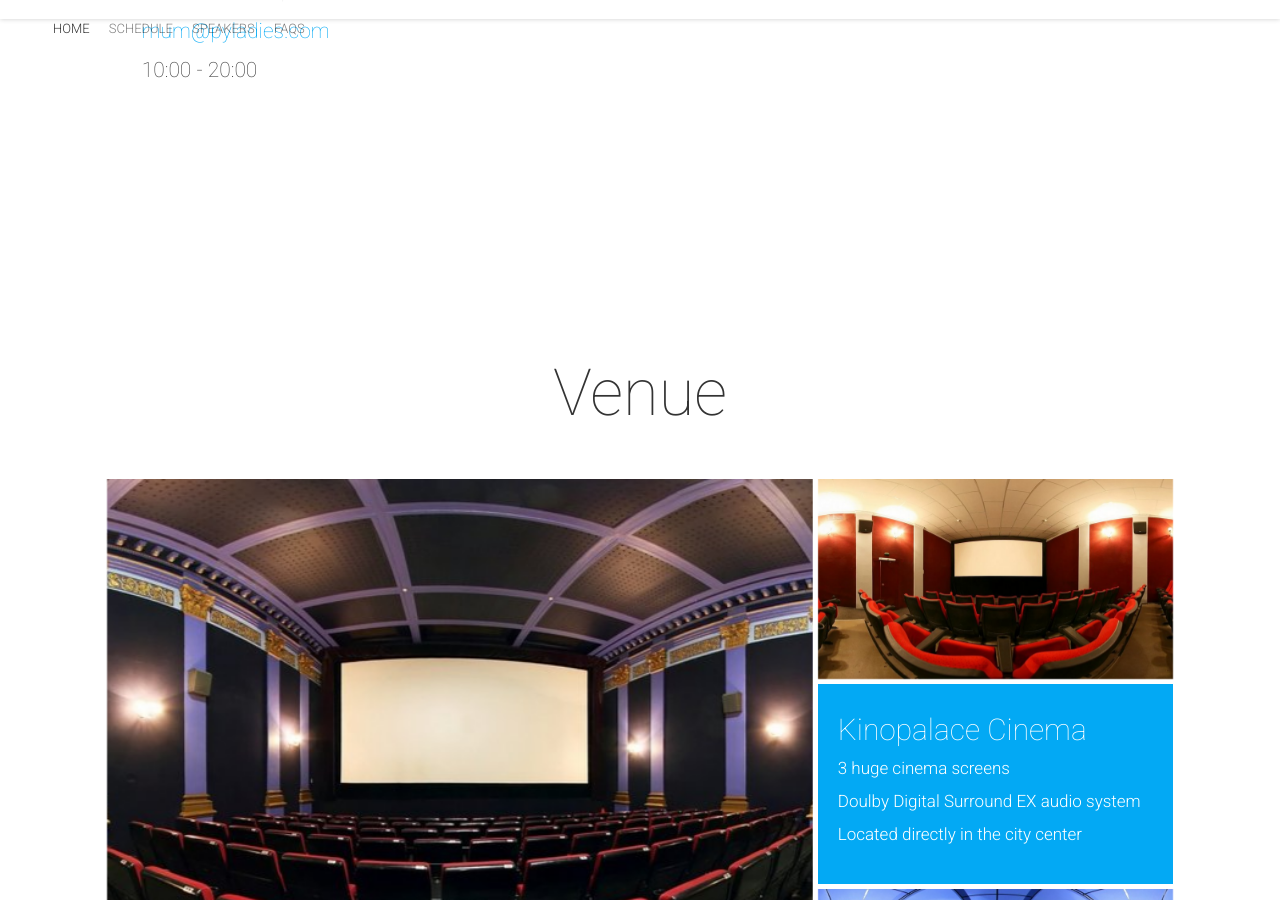
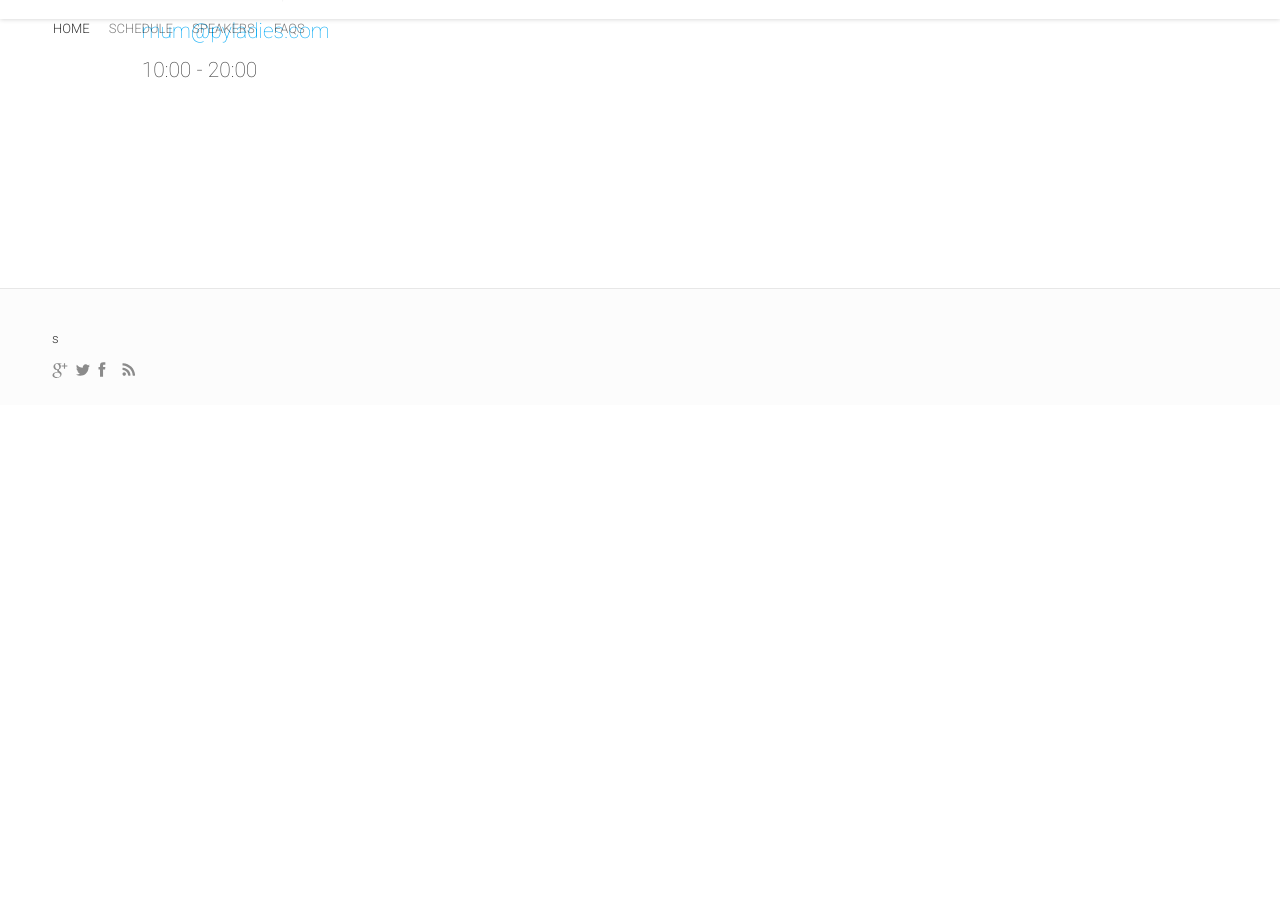
Before and after one commit to mumbaipymeetup/women_zeppelin, a Jekyll site: the page built from index.html, in a window 1280 px wide and 900 px high, scrolled down 1910 px. Built offline with Jekyll 4.4.1, drawn with Linux system fonts in a browser that asks for light colours; nearby versions of some CDN libraries; comment, search, counter and statistics services are not loaded; after the commit the page ends 2315 px from its top, so only the background shows below that; some of the changed text lies outside the part shown.

Commit message:
website update

```diff
--- a/_config.yml
+++ b/_config.yml
@@ -56,8 +56,8 @@
 
 # Hero Block
 heroImage: "hero.jpg"
-heroTitle: "GDG DevFest <typeout> 2014"
-eventDate: "September, 2017"
+heroTitle: "Python In a Day for Women <typeout>"
+eventDate: "October 7, 2017"
 typeoutTextValues: '"", " Mumbai"'
 typeoutFallback: "Season"
 heroButtons:
@@ -67,9 +67,9 @@
 # About Block
 aboutTitle: "Python In a Day for Women"
 aboutBlock:
- - {image: "", text: "" }
+ - { text: "" }
  - {title: "", image: "conference.png", text: "Are you a woman in the field of Science, Technology, Engineering or Math looking to know more about Programming and Python Language?  The FOSSEE project at IIT Bombay has initiated an interesting activity- “Python In a day for Women 2017”, a meetup targeted for women in computing.  Join us at the Free 1 day “Python In a day for Women 2017” on 23 September 2017 at IIT Bombay. Come and tame your favourite technology!" }
- - {title: "", image: "", text: "" }
+ - {title: "", text: "" }
 
 # Statistic Block
 statisticBlockImage: "statistic.jpg"
--- a/_includes/footer.html
+++ b/_includes/footer.html
@@ -6,19 +6,7 @@
 		</div>
 
 	</div>
-	<div class="row">
-		{% for block in site.footerBlocks %}
-        {% assign colWidth = 12 | divided_by: forloop.length %}
-		<div class="col-md-{{ colWidth }} col-xs-6">
-			<h5>{{ block.title }}</h5>
-			<ul>
-				{% for linkElement in block.links %}
-				<li><a href="{% if linkElement.permalink != null %} {{ linkElement.permalink | prepend: site.baseurl }} {% else %} {{ linkElement.link }} {% endif %}" {% if linkElement.link != null %}target="_blank"{% endif %}>{{ linkElement.text }}</a></li>
-				{% endfor %}
-			</ul>
-		</div>
-		{% endfor %}
-	</div>
+	s
 	<div class="row">
 		<div class="col-md-6 col-xs-12">
 			<ul class="social-links">
@@ -36,11 +24,7 @@
 	</div>
 	<div class="row">
 		<!-- Please don't delete this line-->
-		<div class="col-md-6">
-			<p class="copyright">
-				&copy; 2014 Based on <a href="https://github.com/gdg-x/zeppelin" target="_blank">Project Zeppelin</a>. Designed and created by <a href="https://plus.google.com/+OlehZasadnyy/about" target="_blank">Oleh Zasadnyy</a> &middot; <a href="http://lviv.gdg.org.ua" target="_blank">GDG Lviv</a>
-			</p>
-		</div>
+
 	</div>
 </footer>
 <!-- End Footer -->
--- a/index.html
+++ b/index.html
@@ -10,5 +10,3 @@
 
 
  {% include location-map.html %}
-
- {% include venue.html %}
```
